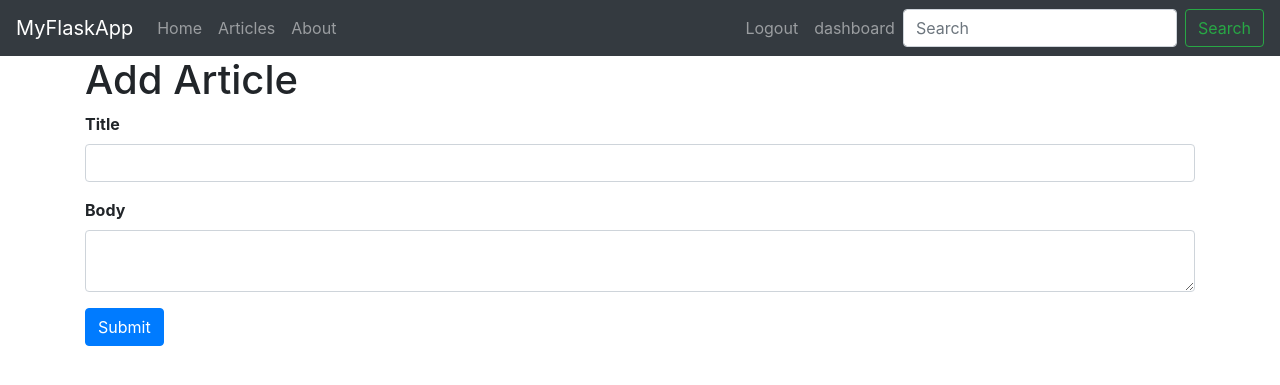
After one commit to mr-kaveh/articlerepo, a Flask app: page /add_article in a window 1280 px wide. The commit adds this page. Shown: the top 385 px of the page. Run offline with Flask 2, Linux system fonts and the light colour scheme; the visitor is signed in with stand-in values (Sample User, id 1); some libraries are stand-ins or nearby versions.

Commit message:
Adding Articles

```diff
--- /dev/null
+++ b/AddArticle.py
@@ -0,0 +1,6 @@
+from wtforms import Form, StringField, TextAreaField, PasswordField, validators
+
+
+class ArticleForm(Form):
+        title = StringField('Title', [validators.length(min=1, max=50)])
+        body = TextAreaField('Body', [validators.length(min=30)])
--- a/app.py
+++ b/app.py
@@ -3,6 +3,8 @@ from data import Articles
 from flask_mysqldb import MySQL
 from passlib.hash import sha256_crypt
 import RegisterForm
+import AddArticle
+from functools import wraps
 
 app = Flask(__name__)
 
@@ -20,26 +22,62 @@ data = Articles()
 
 @app.route('/')
 def index():
+    '''
+    Brings up the Home Page
+    :return: home.html Template
+    '''
     return render_template('home.html')
 
 
 @app.route('/about')
 def about():
+    '''
+    Brings up the About Page
+    :return: about.html Template
+    '''
     return render_template('about.html')
 
 
 @app.route('/articles')
 def article():
-    return render_template('articles.html', articles=data)
+    '''
+    Brings up the List of Articles
+    :return: articles.html Template
+    '''
+    cur = mysql.connection.cursor()
+
+    result = cur.execute('select * from articles')
+    articles = cur.fetchall()
+    if result > 0:
+        return render_template('articles.html', articles=articles)
+    else:
+        msg = 'No Articles Found'
+        return render_template('articles.html', msg=msg)
+
+    cur.close()
 
 
 @app.route('/article/<string:id>')
 def articles(id):
-    return render_template('article.html', id=id)
+    '''
+    Shows Each Article
+    :param id: id of each Article
+    :return: equivalent artcle based on id (article.html)
+    '''
+    cur = mysql.connection.cursor()
+    result = cur.execute('select * from articles where id=%s',[id])
+    article = cur.fetchone()
+
+    return render_template('article.html', article=article )
 
 
 @app.route('/register', methods=['GET', 'POST'])
 def register():
+    '''
+    Registration of user to Database, there will be
+    An insert to theusers Table will be Commited.
+    :return: redirection to index
+    '''
     form = RegisterForm.Form(request.form)
     if request.method == 'POST' and form.validate():
         name = form.name.data
@@ -69,13 +107,12 @@ def login():
 
         result = cur.execute('select * from users where username = %s', [username])
 
-
         if result > 0:
             data = cur.fetchone()
             password = data['password']
 
             if sha256_crypt.verify(password_candidate, password):
-                #passed
+                # passed
                 session['logged_in'] = True
                 session['username'] = username
 
@@ -92,10 +129,61 @@ def login():
     return render_template('login.html')
 
 
+def is_logged_in(f):
+    @wraps(f)
+    def wrap(*args, **kwargs):
+        if 'logged_in' in session:
+            return f(*args, **kwargs)
+        else:
+            flash('Unauthorized, Please Login', 'danger')
+            return redirect(url_for('login'))
+
+    return wrap
+
+
+@app.route('/logout')
+def logout():
+    session.clear()
+    flash('You Are Now Logged Out', 'success')
+    return redirect(url_for('login'))
+
+
 @app.route('/dashboard')
+@is_logged_in
 def dashboard():
-    return render_template('dashboard.html')
+    cur = mysql.connection.cursor()
 
+    result = cur.execute('select * from articles')
+    articles = cur.fetchall()
+    if result > 0:
+        return render_template('dashboard.html', articles=articles)
+    else:
+        msg = 'No Articles Found'
+        return render_template('dashboards.html', msg=msg)
+
+    cur.close()
+
+
+@app.route('/add_article', methods=['GET', 'POST'])
+@is_logged_in
+def add_article():
+    form = AddArticle.ArticleForm(request.form)
+    if request.method == 'POST' and form.validate():
+        title = form.title.data
+        body = form.body.data
+
+        cur = mysql.connection.cursor()
+
+        cur.execute('insert into articles (title, body, author) values(%s, %s, %s)', (title, body, session['username']))
+
+        mysql.connection.commit()
+
+        cur.close()
+
+        flash('Article Created', 'success')
+
+        return redirect(url_for('dashboard'))
+    return render_template('add_article.html', form=form)
 
 if __name__ == '__main__':
     app.secret_key = 'secretkey'
--- /dev/null
+++ b/templates/add_article.html
@@ -0,0 +1,15 @@
+{% extends 'layout.html' %}
+
+{% block body %}
+    <h1>Add Article</h1>
+    {% from 'includes/_formhelpers.html' import render_field %}
+    <form method="POST" action="">
+        <div class="form-group">
+            {{render_field(form.title, class_="form-control")}}
+        </div>
+         <div class="form-group">
+            {{render_field(form.body, class_="form-control", id="editor")}}
+        </div>
+        <p><input type="submit" class="btn btn-primary" value="Submit"></p>
+    </form>
+{% endblock %}
--- a/templates/includes/_navbar.html
+++ b/templates/includes/_navbar.html
@@ -18,8 +18,13 @@
             </li>
         </ul>
         <ul class="nav navbar-nav navbar-right">
-            <li><a class="nav-link" href="/register">Register<span class="sr-only">(current)</span></a></li>
-            <li><a class="nav-link" href="/login">Login<span class="sr-only">(current)</span></a></li>
+             {% if session.logged_in %}
+                <li><a class="nav-link" href="/logout">Logout<span class="sr-only">(current)</span></a></li>
+                <li><a class="nav-link" href="/dashboard">dashboard<span class="sr-only">(current)</span></a></li>
+             {% else %}
+                <li><a class="nav-link" href="/register">Register<span class="sr-only">(current)</span></a></li>
+                <li><a class="nav-link" href="/login">Login<span class="sr-only">(current)</span></a></li>
+             {% endif %}
         </ul>
         <form class="form-inline my-2 my-lg-0">
             <input class="form-control mr-sm-2" type="text" placeholder="Search" aria-label="Search">
--- a/templates/layout.html
+++ b/templates/layout.html
@@ -6,12 +6,17 @@
     <link rel="stylesheet" href="https://stackpath.bootstrapcdn.com/bootstrap/4.1.3/css/bootstrap.min.css">
 </head>
 <body>
-    {% include 'includes/_navbar.html' %}
+{% include 'includes/_navbar.html' %}
 <div class="container">
-     {% include 'includes/_messages.html' %}
-     {% block body %}{% endblock %}
+    {% include 'includes/_messages.html' %}
+    {% block body %}{% endblock %}
 </div>
 
 <script src="https://stackpath.bootstrapcdn.com/bootstrap/4.1.3/js/bootstrap.min.js"></script>
+<script src="//cdn.ckeditor.com/4.11.1/standard/ckeditor.js"></script>
+<script type="text/javascript">
+    CKEDITOR.replace('editor')
+
+</script>
 </body>
 </html>
```
Also changed, not shown: templates/article.html (+6 -1 lines), templates/dashboard.html (+22 -0 lines), templates/home.html (+12 -5 lines), 2 other files.
